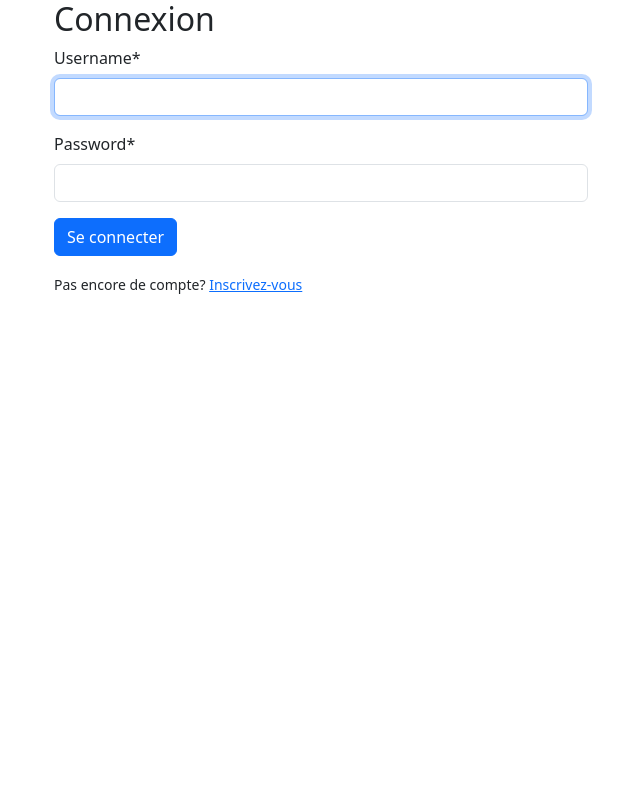
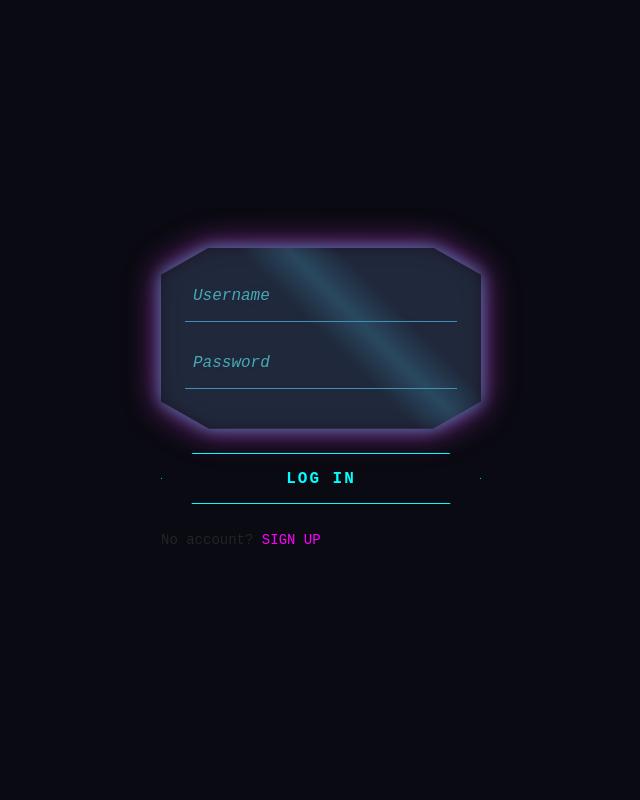
Before and after one commit to aaminatk22/MindRepo, a Django app: page /users/login/ in a window 1280 px wide. Shown: the whole page, without its empty margins (319-959 px from the left). Run offline with Django 5.2, Linux system fonts and the light colour scheme; some libraries are stand-ins or nearby versions.

Commit message:
edited login style

```diff
--- a/Blogproject/settings.py
+++ b/Blogproject/settings.py
@@ -136,7 +136,10 @@ USE_TZ = True
 # Static files (CSS, JavaScript, Images)
 # https://docs.djangoproject.com/en/5.1/howto/static-files/
 
-STATIC_URL = 'static/'
+STATIC_URL = '/static/'
+STATICFILES_DIRS = [
+    os.path.join(BASE_DIR, 'static'),
+]
 
 # Default primary key field type
 # https://docs.djangoproject.com/en/5.1/ref/settings/#default-auto-field
--- /dev/null
+++ b/static/css/cyberpunk-login.css
@@ -0,0 +1,156 @@
+/* Base Styles */
+.login-container {
+        margin: 0;
+    padding: 0;
+    height: 100vh;
+  display: flex;
+  justify-content: center;
+  align-items: center;
+
+  background-color: #0a0a12;
+}
+
+.cyberpunk-form {
+  font-family: 'Courier New', monospace;
+  width: 320px;
+  display: flex;
+  flex-direction: column;
+  gap: 1.5em;
+}
+
+/* Input Container - Glitch Effect */
+.input-container {
+  filter: drop-shadow(0 0 10px #4090b5)
+          drop-shadow(0 0 20px #9e30a9);
+  animation: pulse-glow 4s ease-in-out infinite alternate;
+}
+
+.input-content {
+  position: relative;
+  padding: 1.5em;
+  background: rgba(20, 20, 30, 0.8);
+  clip-path: polygon(
+    0% 15%,
+    15% 0%,
+    85% 0%,
+    100% 15%,
+    100% 85%,
+    85% 100%,
+    15% 100%,
+    0% 85%
+  );
+}
+
+.input-content::before {
+  content: "";
+  position: absolute;
+  inset: 0;
+  background: linear-gradient(
+    45deg,
+    transparent 45%,
+    #4090b5 50%,
+    transparent 55%
+  );
+  background-size: 200% 200%;
+  animation: scanline 6s linear infinite;
+  opacity: 0.3;
+  pointer-events: none;
+}
+
+/* Input Fields */
+.input-is {
+  background: transparent;
+  border: none;
+  border-bottom: 1px solid #4090b5;
+  color: #00ffff;
+  padding: 0.8em 0.5em;
+  font-size: 1rem;
+  margin-bottom: 1rem;
+  width: 100%;
+  transition: all 0.3s ease;
+}
+
+.input-is:focus {
+  outline: none;
+  border-bottom-color: #ff00ff;
+  box-shadow: 0 0 10px rgba(255, 0, 255, 0.5);
+}
+
+.input-is::placeholder {
+  color: rgba(100, 255, 255, 0.6);
+  font-style: italic;
+}
+
+/* Submit Button */
+.submit-button {
+  background: transparent;
+  border: 1px solid #00ffff;
+  color: #00ffff;
+  padding: 0.8em;
+  font-weight: bold;
+  text-transform: uppercase;
+  letter-spacing: 2px;
+  cursor: pointer;
+  transition: all 0.3s ease;
+  clip-path: polygon(
+    10% 0%,
+    90% 0%,
+    100% 50%,
+    90% 100%,
+    10% 100%,
+    0% 50%
+  );
+}
+
+.submit-button:hover {
+  background: rgba(0, 255, 255, 0.1);
+  box-shadow: 0 0 15px rgba(0, 255, 255, 0.5);
+}
+
+/* Link Styles */
+.cyberlink {
+  color: #ff00ff;
+  text-decoration: none;
+  position: relative;
+}
+
+.cyberlink:hover {
+  text-shadow: 0 0 5px #ff00ff;
+}
+
+.cyberlink::after {
+  content: "";
+  position: absolute;
+  bottom: -2px;
+  left: 0;
+  width: 100%;
+  height: 1px;
+  background: #ff00ff;
+  transform: scaleX(0);
+  transition: transform 0.3s ease;
+}
+
+.cyberlink:hover::after {
+  transform: scaleX(1);
+}
+
+/* Animations */
+@keyframes pulse-glow {
+  0% {
+    filter: drop-shadow(0 0 5px #4090b5)
+            drop-shadow(0 0 10px #9e30a9);
+  }
+  100% {
+    filter: drop-shadow(0 0 15px #4090b5)
+            drop-shadow(0 0 30px #9e30a9);
+  }
+}
+
+@keyframes scanline {
+  0% {
+    background-position: 0% 0%;
+  }
+  100% {
+    background-position: 100% 100%;
+  }
+}
--- a/templates/base.html
+++ b/templates/base.html
@@ -1,18 +1,25 @@
-<!-- templates/base.html -->
+{% load static %}
 <!DOCTYPE html>
 <html lang="en">
 <head>
     <meta charset="UTF-8">
     <meta name="viewport" content="width=device-width, initial-scale=1.0">
     <title>{% block title %}My Blog{% endblock %}</title>
-    <!-- Bootstrap CSS -->
+
+    <!-- Bootstrap CSS (loads first) -->
     <link href="https://cdn.jsdelivr.net/npm/bootstrap@5.3.2/dist/css/bootstrap.min.css" rel="stylesheet">
+
+    <!-- Your custom CSS (loads AFTER Bootstrap to override it) -->
+    {% block extra_css %}{% endblock %}
 </head>
 <body>
+    {% block full_width_content %}
     <div class="container">
         {% block content %}
         {% endblock %}
     </div>
+    {% endblock %}
+
     <!-- Bootstrap JS -->
     <script src="https://cdn.jsdelivr.net/npm/bootstrap@5.3.2/dist/js/bootstrap.bundle.min.js"></script>
 </body>
--- a/templates/users/login.html
+++ b/templates/users/login.html
@@ -1,21 +1,53 @@
 {% extends 'base.html' %}
-{% load crispy_forms_filters %}
-{% load crispy_forms_tags %}
+{% load static %}
 
-{% block content %}
-<div class="container">
-    <div class="row">
-        <div class="col-md-6 offset-md-3">
-            <h2>Connexion</h2>
-            <form method="POST">
-                {% csrf_token %}
-                {{ form|crispy }}
-                <button type="submit" class="btn btn-primary">Se connecter</button>
-            </form>
-            <div class="mt-3">
-                <small>Pas encore de compte? <a href="{% url 'users:register' %}">Inscrivez-vous</a></small>
+{% block extra_css %}
+<link rel="stylesheet" href="{% static 'css/cyberpunk-login.css' %}">
+<style>
+    /* Additional fixes for the login page */
+    html, body {
+        margin: 0;
+        padding: 0;
+        height: 100%;
+        overflow: auto;
+    }
+</style>
+{% endblock %}
+
+{% block full_width_content %}
+<div class="login-wrapper">
+  <div class="login-container">
+    <form class="cyberpunk-form" method="POST">
+      {% csrf_token %}
+      <div class="input-container">
+        <div class="input-content">
+          <div class="input-dist">
+            <div class="input-type">
+              <input
+                class="input-is"
+                type="text"
+                name="username"
+                required
+                placeholder="Username"
+                id="id_username"
+              >
+              <input
+                class="input-is"
+                type="password"
+                name="password"
+                required
+                placeholder="Password"
+                id="id_password"
+              >
             </div>
+          </div>
         </div>
-    </div>
+      </div>
+      <button type="submit" class="submit-button">LOG IN</button>
+      <div class="form-footer">
+        <small>No account? <a href="{% url 'users:register' %}" class="cyberlink">SIGN UP</a></small>
+      </div>
+    </form>
+  </div>
 </div>
 {% endblock %}
```
